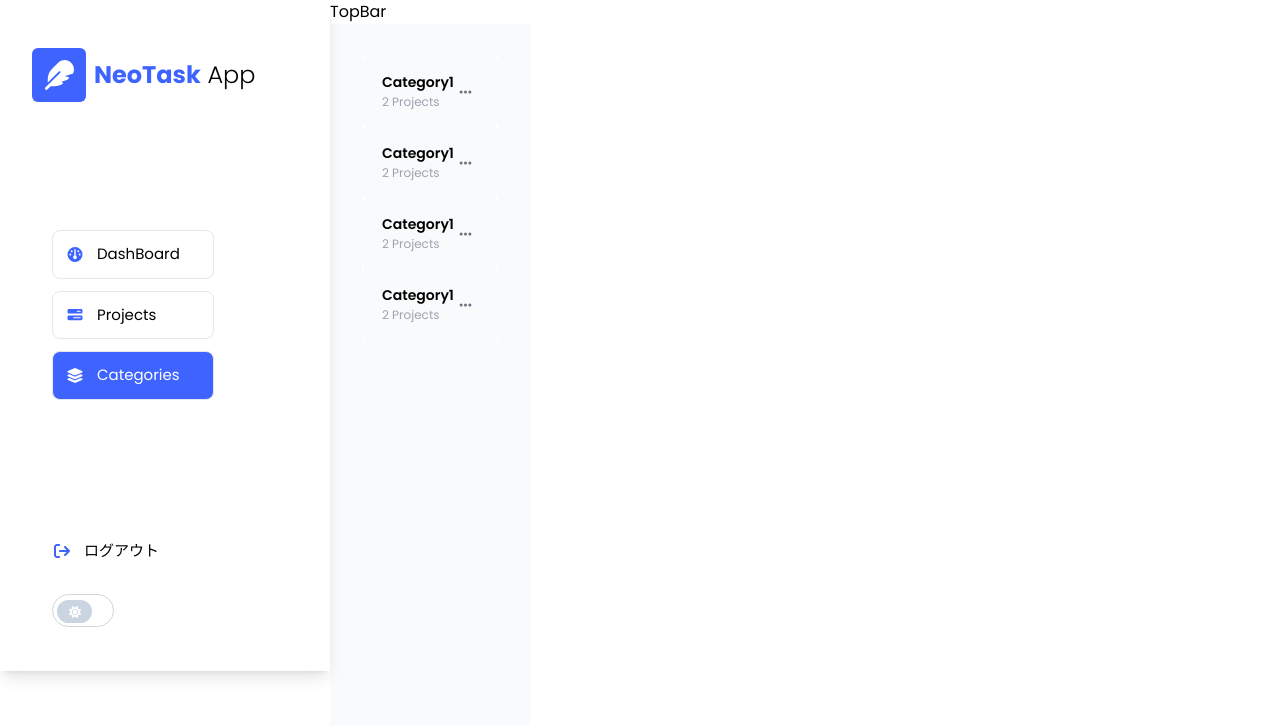
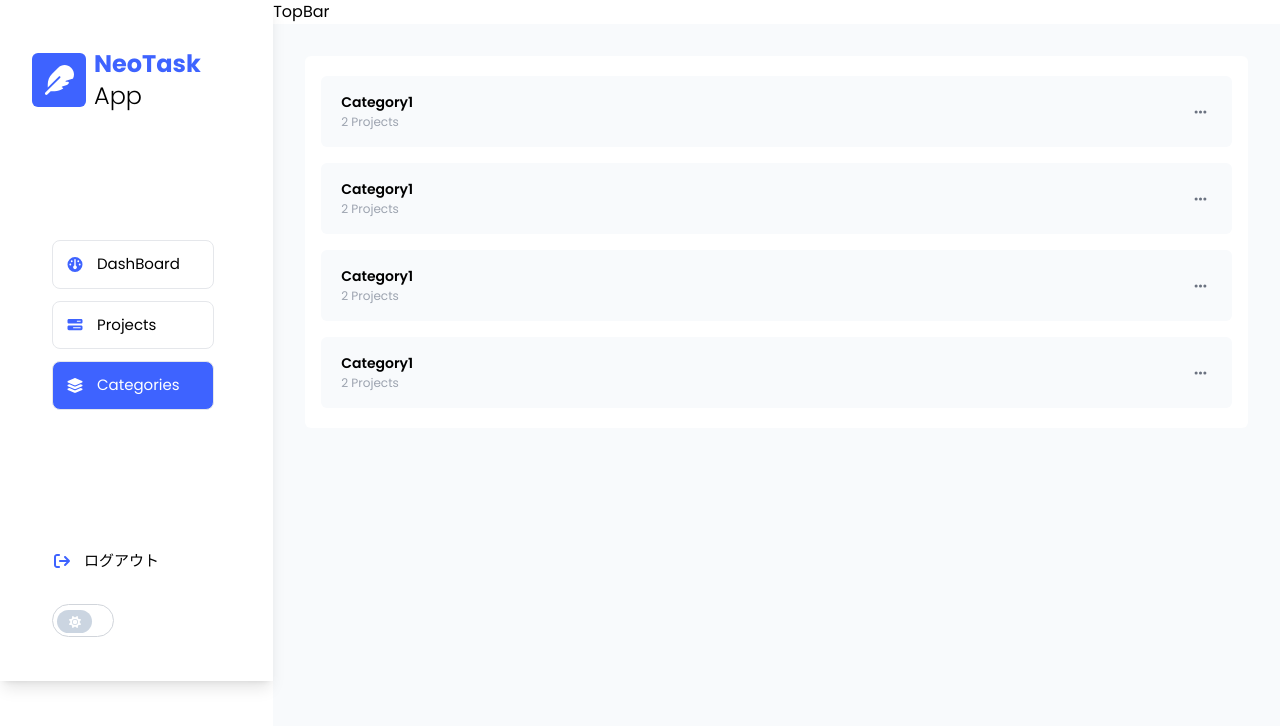
Before and after one commit to Kroro1208/neo-task-app, a Next.js app: page /dashboard in a window 1280 px wide. Both pictures are taken after a click on the element "Categories". Shown: the top 726 px of the page. Built offline with nearby package versions, Linux system fonts and the light colour scheme.

Commit message:
Categoriesエリアのスタイル修正した

```diff
--- a/src/app/components/CategoriesScreen/Categories.tsx
+++ b/src/app/components/CategoriesScreen/Categories.tsx
@@ -4,7 +4,7 @@ import CategoriesArea from './CategoriesArea'
 
 const Categories = () => {
   return (
-    <div>
+    <div className='h-[1000px] w-full'>
       <CategoriesTopBar />
       <CategoriesArea />
     </div>
--- a/src/app/components/CategoriesScreen/CategoriesArea.tsx
+++ b/src/app/components/CategoriesScreen/CategoriesArea.tsx
@@ -10,7 +10,7 @@ interface category {
 
 const CategoriesArea = () => {
     const {isDark} = useGlobalContextProvider();
-    const [ currentWidth, setCurrentWidth ] = useState<number>(window.innerWidth);
+    const [ currentWidth, setCurrentWidth ] = useState<number>(0);
     useEffect(() => {
         function handleResize() {
             setCurrentWidth(window.innerWidth);
@@ -22,7 +22,7 @@ const CategoriesArea = () => {
     }, [currentWidth]);
   return (
     <div className={`${ isDark ? "bg-blackColor" : "bg-slate-50" } h-[870px] p-8`}>
-        <div className={`${ isDark ? "bg-blackColor" : "bg-white"}`}>
+        <div className={`${ isDark ? "bg-blackColor" : "bg-white"} rounded-md p-4 py-5 flex flex-col gap-4`}>
             <CategoryCard isDark={isDark}/>
             <CategoryCard isDark={isDark}/>
             <CategoryCard isDark={isDark}/>
```
